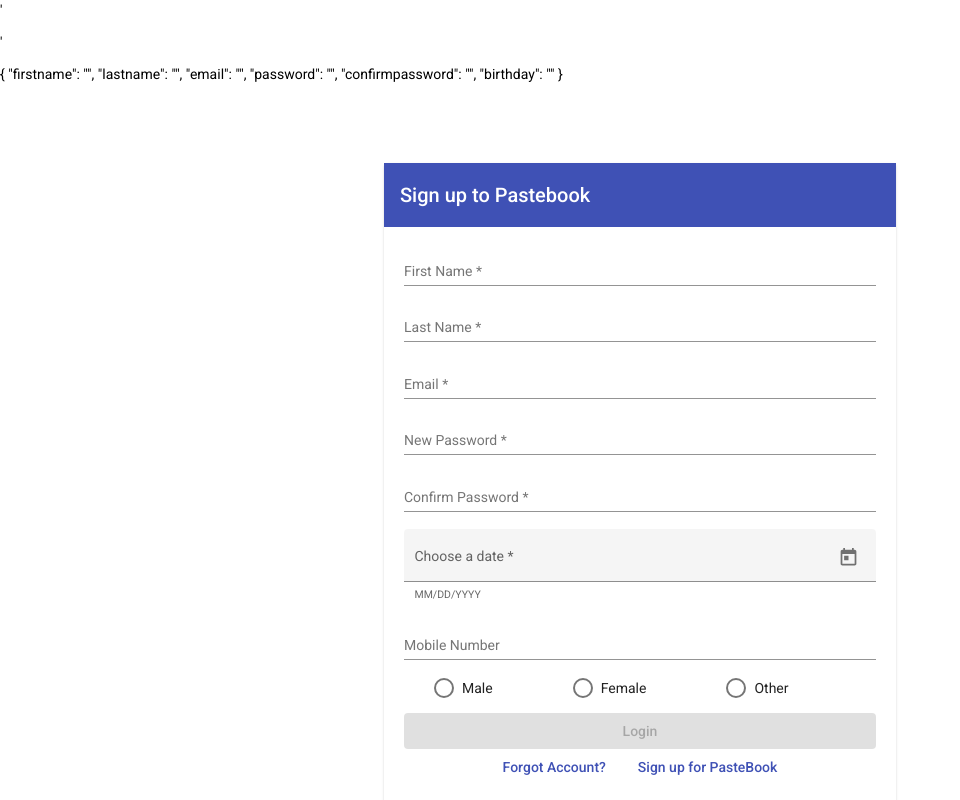
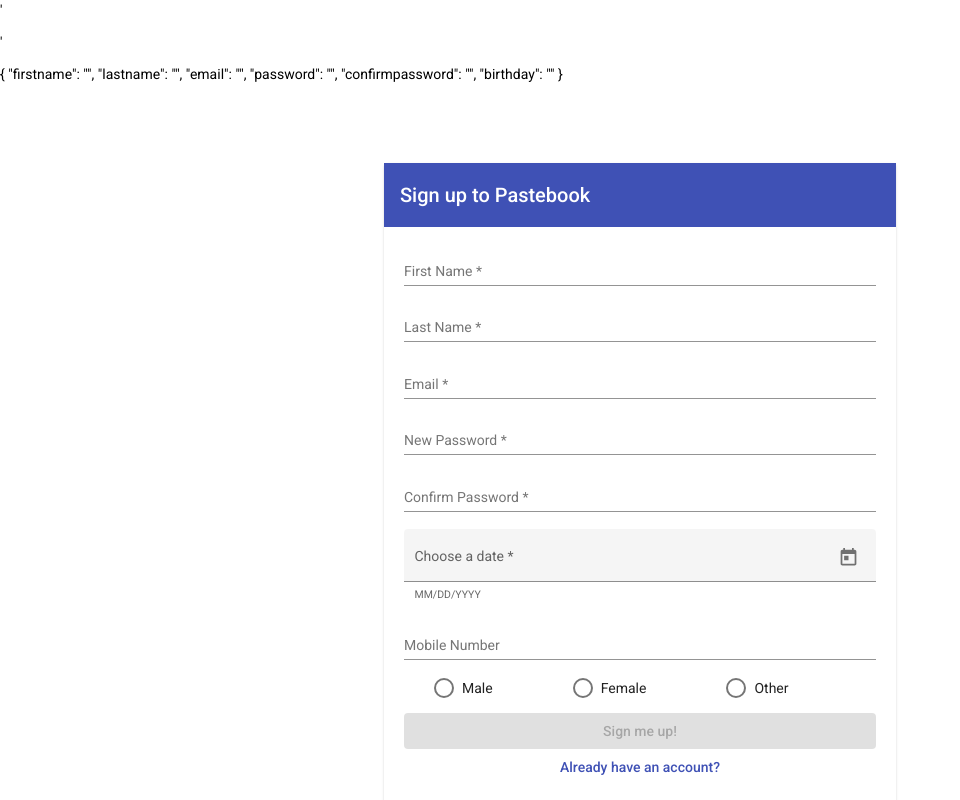
Before and after one commit to jaddie-lorzano/pastebook-app, an Angular app: page /register in a window 1280 px wide. Shown: the top 800 px of the page, without its empty margins (0-960 px from the left). Built offline with nearby package versions, Linux system fonts and the light colour scheme.

Commit message:
edit buttons (login to singup and delete 1 button)

```diff
--- a/src/app/registration/registration.component.html
+++ b/src/app/registration/registration.component.html
@@ -79,11 +79,10 @@
 
 
         <button mat-raised-button color="primary" value="submit" type="submit" [disabled]="registerForm.invalid"
-        >Login</button>
+        >Sign me up!</button>
 
         <div fxLayoutAlign="center center" fxFlexFill>
-            <button mat-button color="primary">Forgot Account?</button>
-            <button mat-button color="primary">Sign up for PasteBook</button>
+            <button mat-button color="primary">Already have an account?</button>
         </div>
       </form>
     </mat-card>
```
